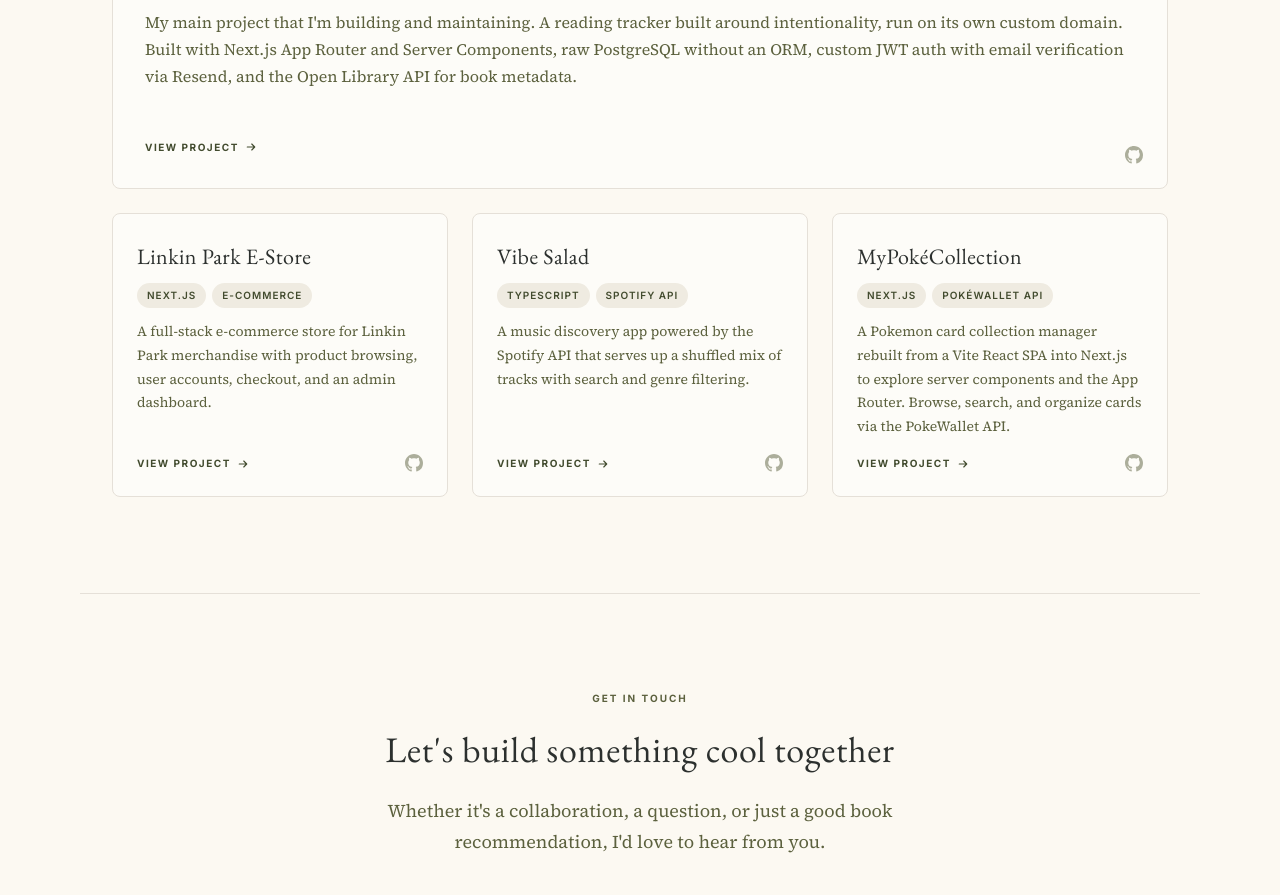
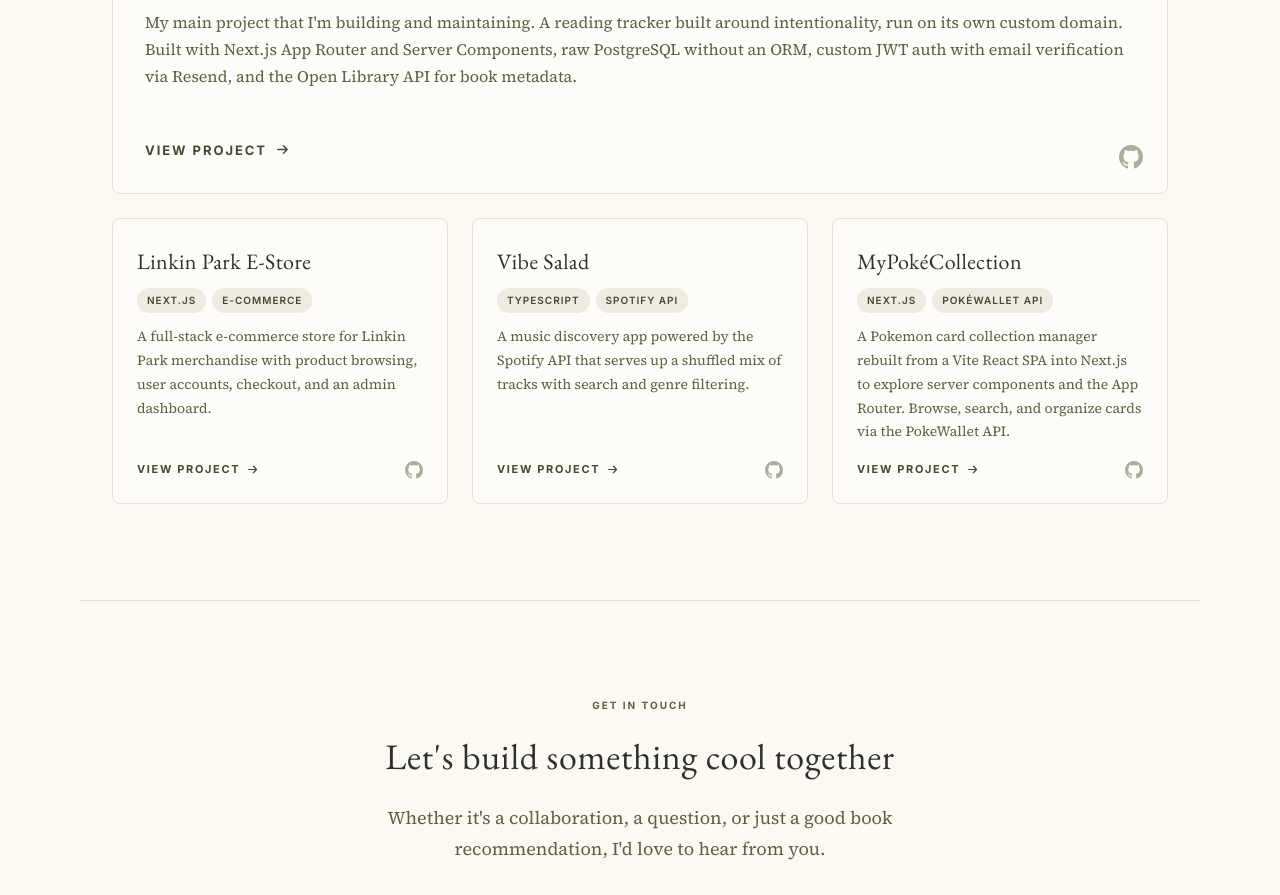
Before and after one commit to stevenlomon/digital-portfolio-steven, a React (Vite) app: page / in a window 1280 px wide. Shown: the part 1940-2835 px from the top of the page. Built offline with nearby package versions, Linux system fonts and the light colour scheme.

Commit message:
live link and github icon are now bigger

```diff
--- a/src/App.css
+++ b/src/App.css
@@ -487,7 +487,7 @@
 
 .project-card-link {
   font-family: var(--font-sans);
-  font-size: 10px;
+  font-size: 11px;
   font-weight: 700;
   text-transform: uppercase;
   letter-spacing: 0.15em;
@@ -502,8 +502,8 @@
 }
 
 .project-card-link svg {
-  width: 12px;
-  height: 12px;
+  width: 13px;
+  height: 13px;
   transition: transform 0.2s;
 }
 
@@ -548,6 +548,21 @@
 .project-card-featured .project-card-description {
   font-size: 16px;
   margin-bottom: 48px;
+}
+
+.project-card-featured .project-card-link {
+  font-size: 13px;
+  gap: 8px;
+}
+
+.project-card-featured .project-card-link svg {
+  width: 15px;
+  height: 15px;
+}
+
+.project-card-featured .project-card-github svg {
+  width: 24px;
+  height: 24px;
 }
 
 @media (max-width: 768px) {
```
